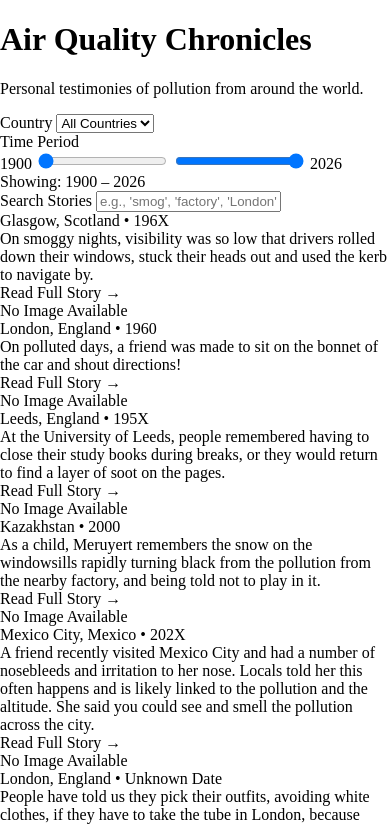
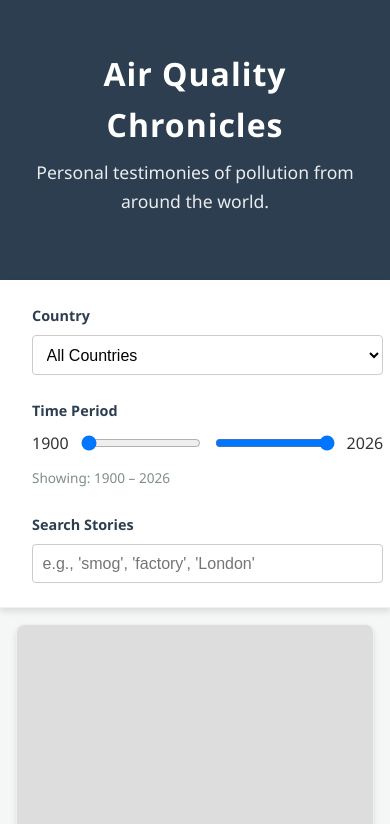
Before and after one commit to KirstyPringle/Air_Quality_Chronicles, a plain HTML site: page index.html in a window 390 px wide. Shown: the top 824 px of the page. Drawn offline with Linux system fonts and the light colour scheme.

Commit message:
Update styles.css

```diff
--- a/styles.css
+++ b/styles.css
@@ -1,67 +1,234 @@
-<!DOCTYPE html>
-<html lang="en">
-<head>
-    <meta charset="UTF-8">
-    <meta name="viewport" content="width=device-width, initial-scale=1.0">
-    <title>Air Quality Chronicles</title>
-    <meta name="description" content="A global collection of personal stories about air pollution, smog, and environmental change.">
-    <link rel="stylesheet" href="styles.css">
-    <style>
-        /* Minimal inline reset to ensure consistency */
-        body { margin: 0; padding: 0; box-sizing: border-box; }
-    </style>
-</head>
-<body>
+/* --- Global Variables & Reset --- */
+:root {
+    --primary-color: #2c3e50;
+    --accent-color: #e67e22;
+    --bg-color: #f4f7f6;
+    --card-bg: #ffffff;
+    --text-color: #333333;
+    --text-light: #7f8c8d;
+    --border-color: #ecf0f1;
+    --shadow: 0 4px 6px rgba(0, 0, 0, 0.1);
+    --shadow-hover: 0 10px 15px rgba(0, 0, 0, 0.15);
+}
 
-    <!-- Header Section -->
-    <header>
-        <div class="header-content">
-            <h1>Air Quality Chronicles</h1>
-            <p>Personal testimonies of pollution from around the world.</p>
-        </div>
-    </header>
+* {
+    box-sizing: border-box;
+}
 
-    <!-- Filter Controls -->
-    <section id="filters">
-        <div class="filter-group">
-            <label for="country-select">Country</label>
-            <select id="country-select">
-                <option value="all">All Countries</option>
-                <!-- Country options will be inserted here by JavaScript -->
-            </select>
-        </div>
+body {
+    font-family: 'Segoe UI', Tahoma, Geneva, Verdana, sans-serif;
+    background-color: var(--bg-color);
+    color: var(--text-color);
+    margin: 0;
+    padding: 0;
+    line-height: 1.6;
+}
 
-        <div class="filter-group">
-            <label>Time Period</label>
-            <div class="range-slider">
-                <span id="min-year-display">1900</span>
-                <input type="range" id="min-year" min="1900" max="2026" value="1900" step="1">
-                <input type="range" id="max-year" min="1900" max="2026" value="2026" step="1">
-                <span id="max-year-display">2026</span>
-            </div>
-            <div id="date-range-label">Showing: 1900 – 2026</div>
-        </div>
+/* --- Header --- */
+header {
+    background-color: var(--primary-color);
+    color: white;
+    text-align: center;
+    padding: 3rem 1rem;
+}
 
-        <div class="filter-group">
-            <label for="search-box">Search Stories</label>
-            <input type="text" id="search-box" placeholder="e.g., 'smog', 'factory', 'London'">
-        </div>
-    </section>
+header h1 {
+    margin: 0;
+    font-size: 2.5rem;
+    font-weight: 700;
+    letter-spacing: 1px;
+}
 
-    <!-- Main Content: Story Cards -->
-    <main id="card-grid">
-        <p class="loading-message">Loading archive data...</p>
-    </main>
+header p {
+    margin-top: 0.5rem;
+    font-size: 1.1rem;
+    opacity: 0.9;
+}
 
-    <!-- Footer -->
-    <footer>
-        <div class="footer-content">
-            <p>&copy; 2026 Air Quality Chronicles.</p>
-            <p>Data sourced from public engagement projects. | <a href="https://github.com/" target="_blank">Hosted on GitHub Pages</a></p>
-        </div>
-    </footer>
+/* --- Filter Section --- */
+#filters {
+    background: white;
+    padding: 1.5rem 2rem;
+    box-shadow: var(--shadow);
+    display: flex;
+    flex-wrap: wrap;
+    gap: 2rem;
+    justify-content: center;
+    align-items: flex-end;
+    position: sticky;
+    top: 0;
+    z-index: 100;
+    border-bottom: 1px solid var(--border-color);
+}
 
-    <!-- Load the JavaScript logic -->
-    <script src="app.js"></script>
-</body>
-</html>
+.filter-group {
+    display: flex;
+    flex-direction: column;
+    gap: 0.5rem;
+    min-width: 200px;
+}
+
+.filter-group label {
+    font-weight: 600;
+    font-size: 0.9rem;
+    color: var(--primary-color);
+}
+
+select, input[type="text"] {
+    padding: 0.6rem;
+    border: 1px solid #ccc;
+    border-radius: 4px;
+    font-size: 1rem;
+    background-color: #fff;
+}
+
+select:focus, input[type="text"]:focus {
+    outline: 2px solid var(--accent-color);
+    border-color: transparent;
+}
+
+/* Range Slider Styling */
+.range-slider {
+    display: flex;
+    align-items: center;
+    gap: 10px;
+}
+
+input[type="range"] {
+    width: 120px;
+    cursor: pointer;
+}
+
+#date-range-label {
+    font-size: 0.85rem;
+    color: var(--text-light);
+    margin-top: 0.2rem;
+}
+
+/* --- Main Grid --- */
+#card-grid {
+    display: grid;
+    grid-template-columns: repeat(auto-fill, minmax(300px, 1fr));
+    gap: 2rem;
+    padding: 2rem;
+    max-width: 1200px;
+    margin: 0 auto;
+    min-height: 60vh;
+}
+
+.loading-message {
+    grid-column: 1 / -1;
+    text-align: center;
+    font-size: 1.2rem;
+    color: var(--text-light);
+    margin-top: 3rem;
+}
+
+/* --- Card Design --- */
+.card {
+    background: var(--card-bg);
+    border-radius: 8px;
+    overflow: hidden;
+    box-shadow: var(--shadow);
+    transition: transform 0.2s ease, box-shadow 0.2s ease;
+    display: flex;
+    flex-direction: column;
+    border: 1px solid var(--border-color);
+}
+
+.card:hover {
+    transform: translateY(-5px);
+    box-shadow: var(--shadow-hover);
+}
+
+.card-image {
+    height: 200px;
+    background-color: #ddd;
+    background-size: cover;
+    background-position: center;
+    display: flex;
+    align-items: center;
+    justify-content: center;
+    color: #666;
+    font-size: 0.9rem;
+    font-style: italic;
+    border-bottom: 1px solid var(--border-color);
+}
+
+.card-content {
+    padding: 1.5rem;
+    flex-grow: 1;
+    display: flex;
+    flex-direction: column;
+}
+
+.card-meta {
+    font-size: 0.8rem;
+    color: var(--accent-color);
+    text-transform: uppercase;
+    letter-spacing: 1px;
+    font-weight: 700;
+    margin-bottom: 0.5rem;
+}
+
+.card-title {
+    font-size: 1.1rem;
+    font-weight: 600;
+    color: var(--primary-color);
+    margin-bottom: 1rem;
+    flex-grow: 1;
+    line-height: 1.4;
+}
+
+.card-footer {
+    margin-top: auto;
+    border-top: 1px solid var(--border-color);
+    padding-top: 1rem;
+    font-size: 0.9rem;
+    color: var(--primary-color);
+    font-weight: 600;
+    text-decoration: none;
+    display: inline-block;
+}
+
+.card-footer:hover {
+    color: var(--accent-color);
+}
+
+/* --- Footer --- */
+footer {
+    text-align: center;
+    padding: 3rem 1rem;
+    background: #e9ecef;
+    color: var(--text-light);
+    margin-top: 3rem;
+    font-size: 0.9rem;
+}
+
+footer a {
+    color: var(--primary-color);
+    text-decoration: none;
+    font-weight: 600;
+}
+
+/* --- Responsive Adjustments --- */
+@media (max-width: 768px) {
+    #filters {
+        flex-direction: column;
+        align-items: stretch;
+        gap: 1.5rem;
+    }
+
+    .range-slider {
+        justify-content: space-between;
+    }
+
+    header h1 {
+        font-size: 2rem;
+    }
+
+    #card-grid {
+        grid-template-columns: 1fr;
+        padding: 1rem;
+    }
+}
```
